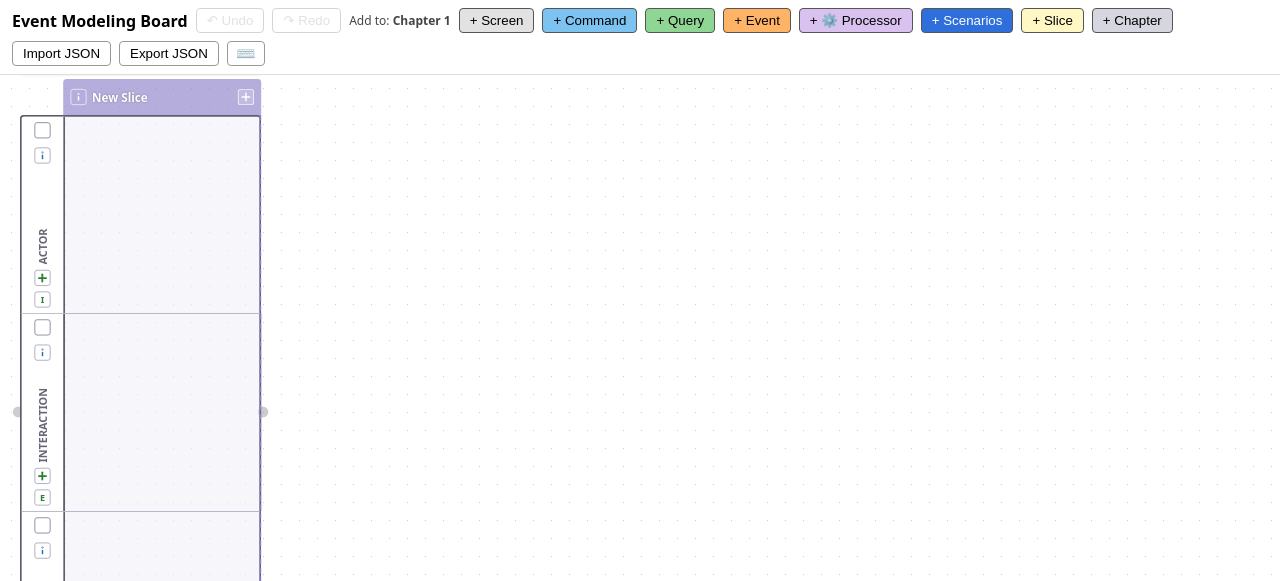
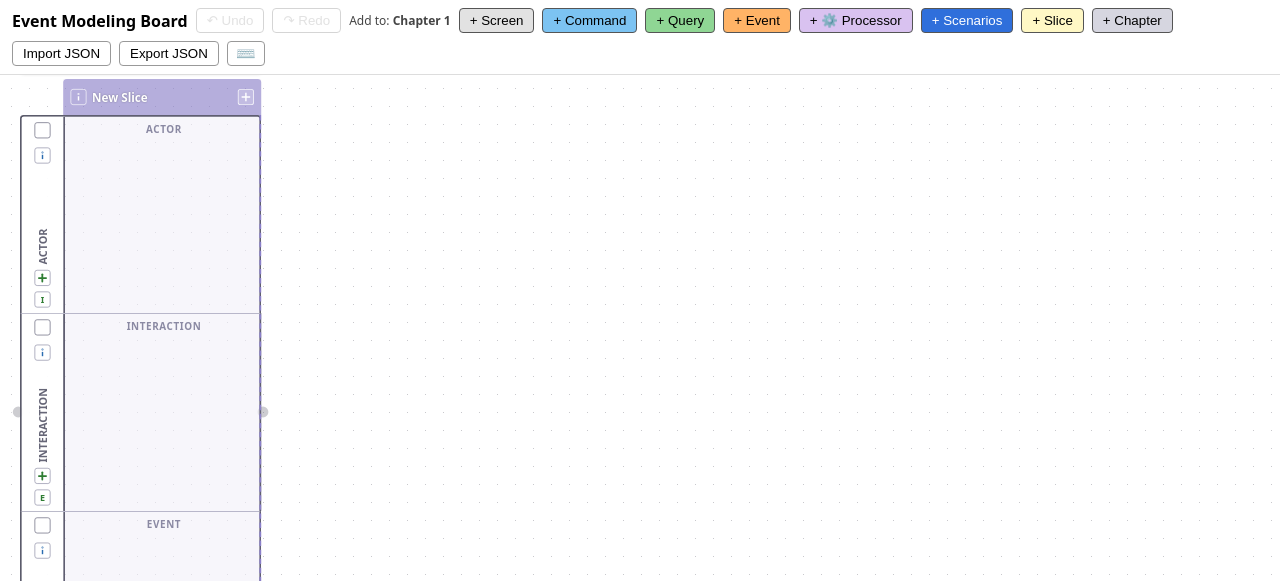
Before and after one commit to amitev/eventmodeling, a React (Vite) app: page / in a window 1280 px wide. Shown: the top 581 px of the page. Built offline with nearby package versions, Linux system fonts and the light colour scheme.

Commit message:
Display  lane type on the first slice

```diff
--- a/src/EventModelBoard.jsx
+++ b/src/EventModelBoard.jsx
@@ -299,6 +299,15 @@ function LaneNode({ id, data }) {
     });
     return !REQUIRED_LANE_TYPES.includes(data.type) || count > 1;
   });
+  // Width of the Chapter's first slice, which the lane type is centred in.
+  const firstSliceWidth = useStore((s) => {
+    const parent = s.nodeLookup.get(id)?.parentId;
+    let first;
+    s.nodeLookup.forEach((n) => {
+      if (n.type === 'slice' && n.parentId === parent && (!first || n.position.x < first.position.x)) first = n;
+    });
+    return first?.data.width ?? 0;
+  });
   // Outline classes: only the top lane draws the Chapter's top edge, the bottom lane its bottom edge.
   const edges = useStore((s) => {
     const me = s.nodeLookup.get(id);
@@ -359,6 +368,9 @@ function LaneNode({ id, data }) {
       className={`lane color-${data.color}${edges}`}
       style={{ width: data.width ?? LANE_WIDTH, height: data.height }}
     >
+      <div className="lane-type" style={{ left: LABEL_ZONE, width: firstSliceWidth }}>
+        {LANE_TYPES[data.type].label}
+      </div>
       <div
         className="lane-header nodrag nopan"
         style={{ width: LABEL_ZONE }}
--- a/src/styles.css
+++ b/src/styles.css
@@ -147,6 +147,11 @@ html, body, #root { height: 100%; margin: 0; font-family: system-ui, sans-serif;
   border: 1px solid #aab; border-radius: 3px; background: #fff; color: #a33;
 }
 .lane-add { color: #2e7d32; }
+/* The lane type, centred at the top of the lane's first Cell. */
+.lane-type {
+  position: absolute; top: 6px; text-align: center; pointer-events: none; user-select: none;
+  font: 700 11px system-ui, sans-serif; letter-spacing: 0.06em; text-transform: uppercase; color: #8a8aa0;
+}
 /* The letter button adds a lane of the next type. */
 .lane-letter {
   flex: none; width: 18px; height: 18px; padding: 0; cursor: pointer;
```
Also changed, not shown: spec/REQUIREMENTS.md (+1 -1 lines).
